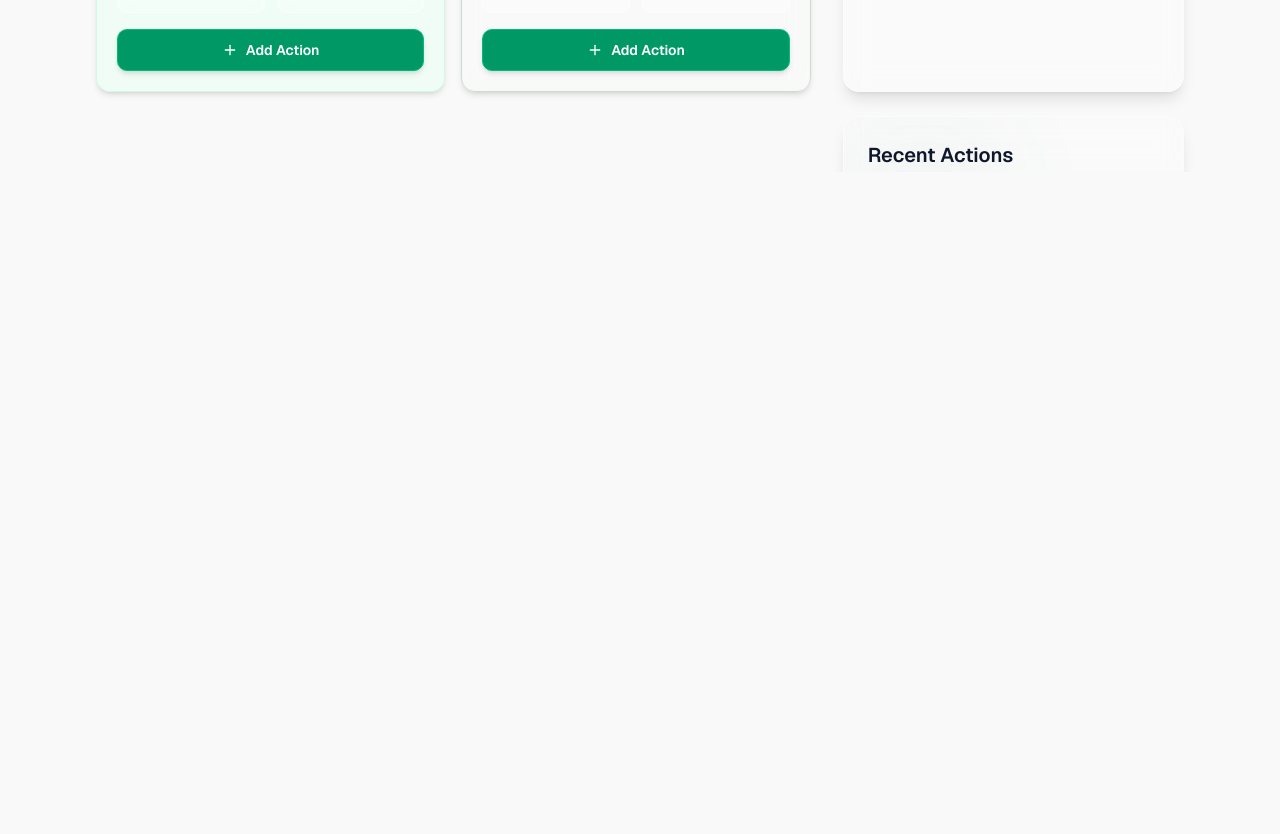
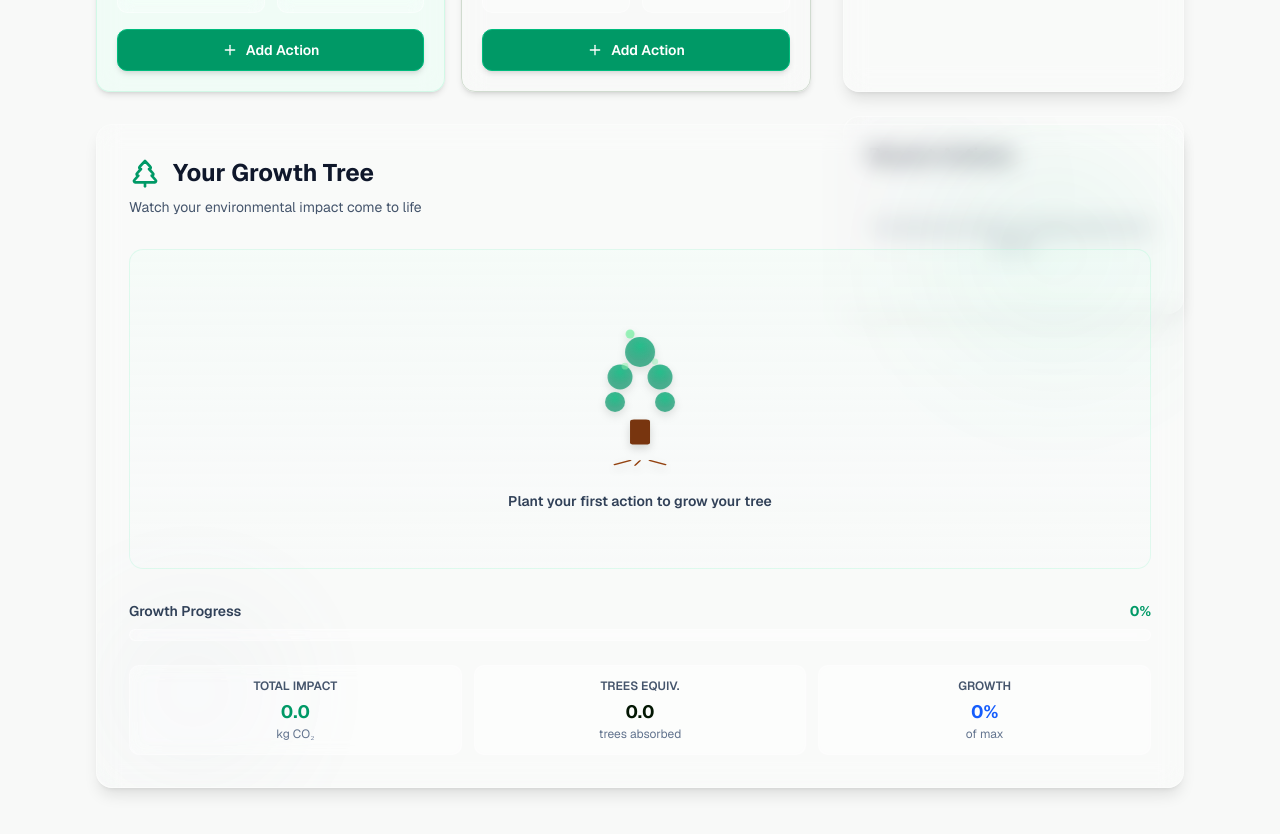
Before and after one commit to anurag-05-cmd/carbon-handprint-simulator, a Next.js app: page / in a window 1280 px wide. Shown: the part 1240-2074 px from the top of the page. Before the commit the page ends 1412 px from the top, so only its background shows below. Built offline with nearby package versions, Linux system fonts and the light colour scheme.

Commit message:
feat: create TreeGallery for dedicated tree visualization area\n\nAdd TreeGallery component for full-width tree display and improve UX layout

```diff
--- a/app/page.tsx
+++ b/app/page.tsx
@@ -5,6 +5,7 @@ import { motion, AnimatePresence } from 'framer-motion';
 import { AnimatedBackground } from '@/components/AnimatedBackground';
 import HeroSection from '@/components/HeroSection';
 import ActionCards from '@/components/ActionCards';
+import TreeGallery from '@/components/TreeGallery';
 import GrowthTracker from '@/components/GrowthTracker';
 import ActionHistory from '@/components/ActionHistory';
 
@@ -137,6 +138,11 @@ export default function Home() {
             <ActionHistory actions={actions} onRemoveAction={removeAction} />
           </div>
         </div>
+
+        {/* Full-Width Tree Gallery */}
+        <div className="mb-8">
+          <TreeGallery totalCO2={totalCO2} />
+        </div>
       </div>
     </main>
   );
--- a/components/GrowthTracker.tsx
+++ b/components/GrowthTracker.tsx
@@ -1,6 +1,5 @@
 import { motion } from 'framer-motion';
 import { TreePine, Droplets, TrendingUp } from 'lucide-react';
-import GrowthTreeSVG from './GrowthTreeSVG';
 
 interface EVSMetaphors {
   treeDays: string;
@@ -31,13 +30,8 @@ export default function GrowthTracker({ totalCO2, evs }: GrowthTrackerProps) {
       <div className="relative z-10">
         <h2 className="text-xl font-semibold text-slate-900 mb-6 flex items-center gap-2">
           <TreePine className="w-6 h-6 text-emerald-600" />
-          Growth Tracker
+          Environmental Equivalents
         </h2>
-
-        {/* Tree Visualization */}
-        <div className="mb-8 flex justify-center">
-          <GrowthTreeSVG scale={Math.min(totalCO2 / 20 + 0.5, 2)} />
-        </div>
 
         {/* Progress Bar */}
         <div className="mb-8">
--- a/components/HeroSection.tsx
+++ b/components/HeroSection.tsx
@@ -1,6 +1,5 @@
 import { motion } from 'framer-motion';
 import { Leaf } from 'lucide-react';
-import AnimatedFootprint from './AnimatedFootprint';
 
 interface HeroSectionProps {
   totalCO2: number;
@@ -17,11 +16,6 @@ export default function HeroSection({ totalCO2 }: HeroSectionProps) {
       <div className="absolute inset-0 opacity-5">
         <div className="absolute top-0 right-0 w-64 h-64 bg-emerald-500 rounded-full blur-3xl" />
         <div className="absolute bottom-0 left-0 w-64 h-64 bg-slate-400 rounded-full blur-3xl" />
-      </div>
-
-      {/* Animated Footprint Background */}
-      <div className="absolute top-4 right-8 opacity-10">
-        <AnimatedFootprint size={120} />
       </div>
 
       <div className="relative z-10">
--- /dev/null
+++ b/components/TreeGallery.tsx
@@ -0,0 +1,118 @@
+'use client';
+
+import { motion } from 'framer-motion';
+import { TreePine } from 'lucide-react';
+import GrowthTreeSVG from './GrowthTreeSVG';
+
+interface TreeGalleryProps {
+  totalCO2: number;
+}
+
+export default function TreeGallery({ totalCO2 }: TreeGalleryProps) {
+  const scale = Math.min(totalCO2 / 20 + 0.5, 2);
+  const progressPercentage = Math.min((totalCO2 / 100) * 100, 100);
+
+  return (
+    <motion.div
+      initial={{ opacity: 0, scale: 0.95 }}
+      animate={{ opacity: 1, scale: 1 }}
+      className="relative overflow-hidden rounded-2xl backdrop-blur-md bg-white/20 border border-white/30 p-8 shadow-lg"
+    >
+      {/* Background decorative elements */}
+      <div className="absolute inset-0 opacity-5">
+        <div className="absolute top-0 right-0 w-64 h-64 bg-emerald-500 rounded-full blur-3xl" />
+        <div className="absolute bottom-0 left-0 w-48 h-48 bg-slate-400 rounded-full blur-3xl" />
+      </div>
+
+      <div className="relative z-10">
+        {/* Header */}
+        <h2 className="text-2xl font-bold text-slate-900 mb-2 flex items-center gap-3">
+          <TreePine className="w-8 h-8 text-emerald-600" />
+          Your Growth Tree
+        </h2>
+        <p className="text-sm text-slate-600 mb-8">
+          Watch your environmental impact come to life
+        </p>
+
+        {/* Large Tree Container - Fully Visible */}
+        <div className="flex flex-col items-center justify-center min-h-80 bg-gradient-to-b from-emerald-50/30 to-slate-50/20 rounded-xl border border-emerald-200/30 py-12">
+          {/* Tree grows here with plenty of space */}
+          <motion.div
+            key="tree"
+            initial={{ scale: 0.8, opacity: 0 }}
+            animate={{ scale: 1, opacity: 1 }}
+            transition={{ type: 'spring', stiffness: 100 }}
+            className="flex items-end"
+          >
+            <GrowthTreeSVG scale={scale} />
+          </motion.div>
+
+          {/* Growth indicator below tree */}
+          <motion.p
+            initial={{ opacity: 0, y: 10 }}
+            animate={{ opacity: 1, y: 0 }}
+            transition={{ delay: 0.2 }}
+            className="mt-6 text-center text-sm font-semibold text-slate-700"
+          >
+            {totalCO2 === 0 ? (
+              <span className="text-sage-600">Plant your first action to grow your tree</span>
+            ) : (
+              <>
+                <span className="text-emerald-600 block text-lg">
+                  {totalCO2.toFixed(1)} kg CO₂ Saved
+                </span>
+                <span className="text-slate-600 text-xs mt-1">
+                  Tree Growth: {Math.round((scale - 0.5) * 100)}%
+                </span>
+              </>
+            )}
+          </motion.p>
+        </div>
+
+        {/* Progress bar below */}
+        <div className="mt-8">
+          <div className="flex justify-between items-center mb-2">
+            <span className="text-sm font-semibold text-slate-700">Growth Progress</span>
+            <span className="text-sm font-bold text-emerald-600">{Math.round(progressPercentage)}%</span>
+          </div>
+          <div className="w-full h-3 bg-white/30 rounded-full overflow-hidden backdrop-blur-sm border border-white/40">
+            <motion.div
+              initial={{ width: 0 }}
+              animate={{ width: `${progressPercentage}%` }}
+              transition={{ type: 'spring', stiffness: 50 }}
+              className="h-full bg-gradient-to-r from-emerald-400 via-sage-400 to-emerald-500 rounded-full"
+            />
+          </div>
+        </div>
+
+        {/* Stats below progress */}
+        <div className="mt-6 grid grid-cols-3 gap-3">
+          <motion.div
+            whileHover={{ scale: 1.05 }}
+            className="backdrop-blur-sm bg-white/40 border border-white/30 rounded-lg p-3 text-center"
+          >
+            <p className="text-xs font-semibold text-slate-600 uppercase">Total Impact</p>
+            <p className="text-lg font-bold text-emerald-600 mt-1">{totalCO2.toFixed(1)}</p>
+            <p className="text-xs text-slate-500">kg CO₂</p>
+          </motion.div>
+          <motion.div
+            whileHover={{ scale: 1.05 }}
+            className="backdrop-blur-sm bg-white/40 border border-white/30 rounded-lg p-3 text-center"
+          >
+            <p className="text-xs font-semibold text-slate-600 uppercase">Trees Equiv.</p>
+            <p className="text-lg font-bold text-sage-600 mt-1">{(totalCO2 / 20).toFixed(1)}</p>
+            <p className="text-xs text-slate-500">trees absorbed</p>
+          </motion.div>
+          <motion.div
+            whileHover={{ scale: 1.05 }}
+            className="backdrop-blur-sm bg-white/40 border border-white/30 rounded-lg p-3 text-center"
+          >
+            <p className="text-xs font-semibold text-slate-600 uppercase">Growth</p>
+            <p className="text-lg font-bold text-blue-600 mt-1">{Math.round((scale - 0.5) * 100)}%</p>
+            <p className="text-xs text-slate-500">of max</p>
+          </motion.div>
+        </div>
+      </div>
+    </motion.div>
+  );
+}
```
Also changed, not shown: 1 other file (tests, documents, lock files or other folders).
